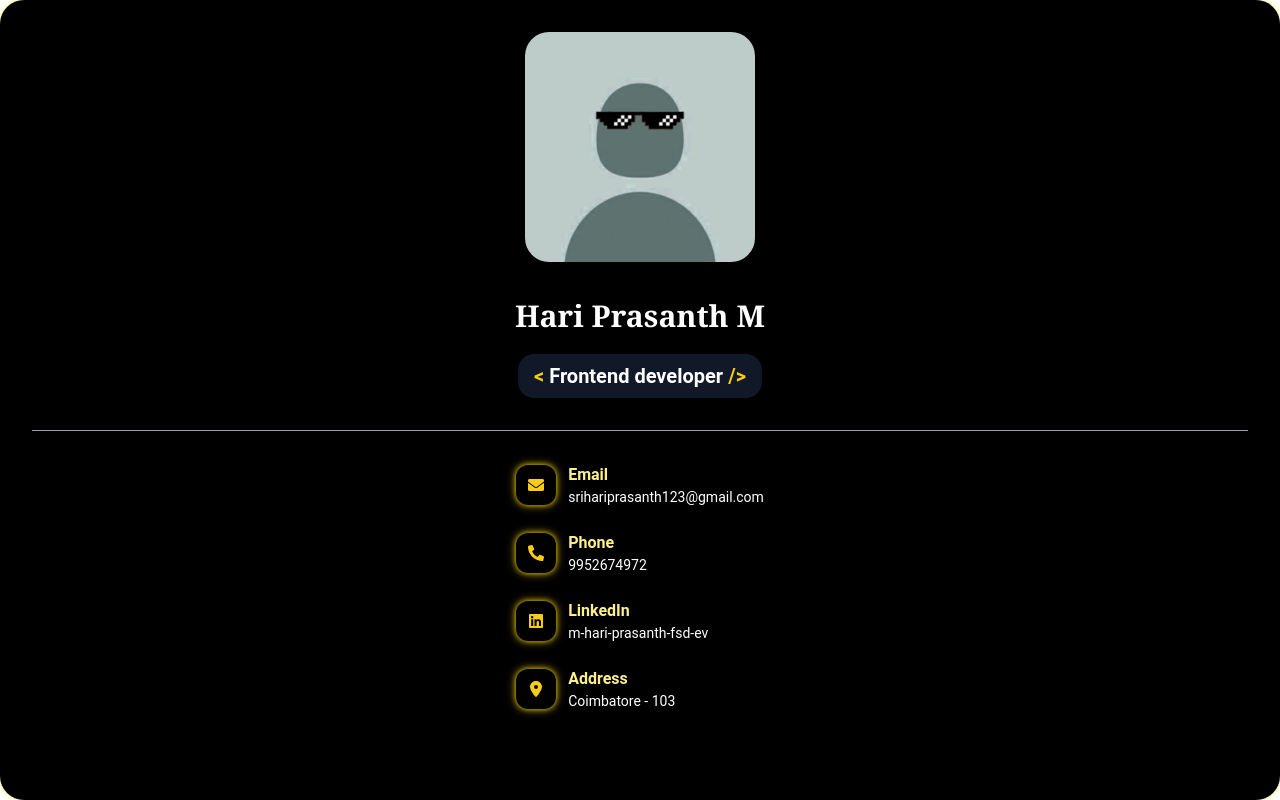
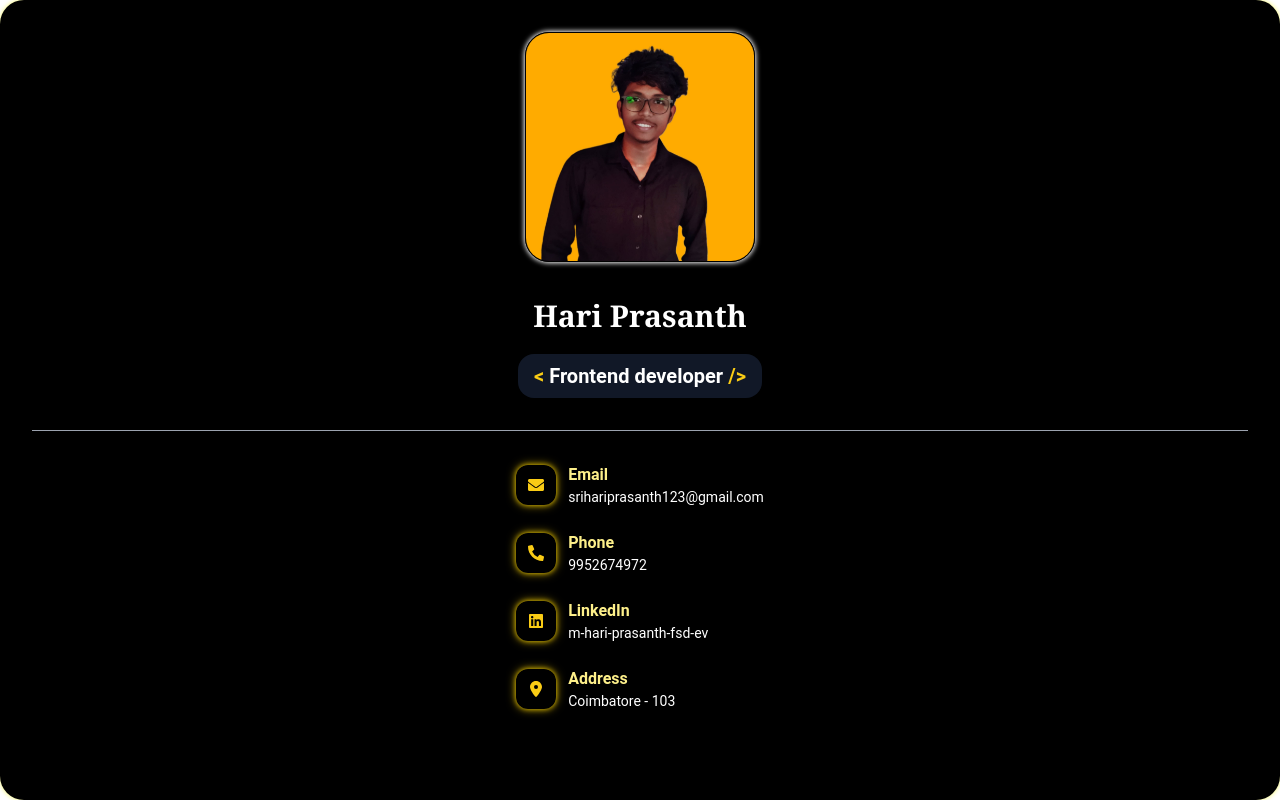
Before and after one commit to HariPrasanth14/Portfolio-Hari-Prasanth, a React (Vite) app in the folder portfolio/: page /sidebar in a window 1280 px wide. Built offline with nearby package versions, Linux system fonts and the light colour scheme.

Commit message:
feat : portfolio updated

```diff
--- a/portfolio/src/components/sidebar.jsx
+++ b/portfolio/src/components/sidebar.jsx
@@ -80,6 +80,9 @@ useEffect(()=>{
         className="
           rounded-3xl
           mb-4
+          shadow-[0_0_5px_1px_white]
+          border
+          border-black
         "
         style={{
           height: '230px',
@@ -98,7 +101,7 @@ useEffect(()=>{
         xl:text-3xl
         font-serif
       ">
-        Hari Prasanth M
+        Hari Prasanth
       </h1>
 
       <p className="
```
Also changed, not shown: portfolio/src/assets/dp.jpg.
